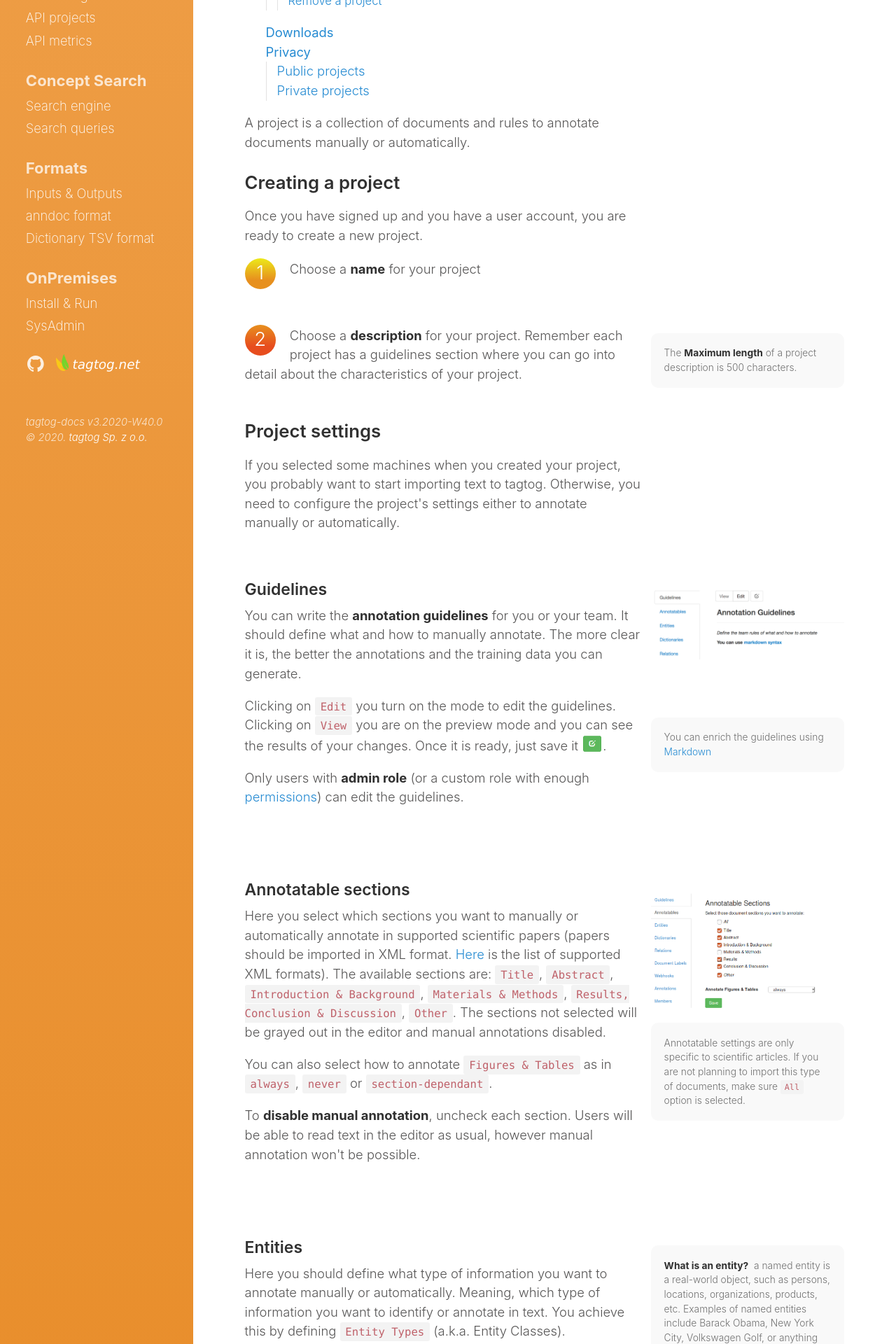
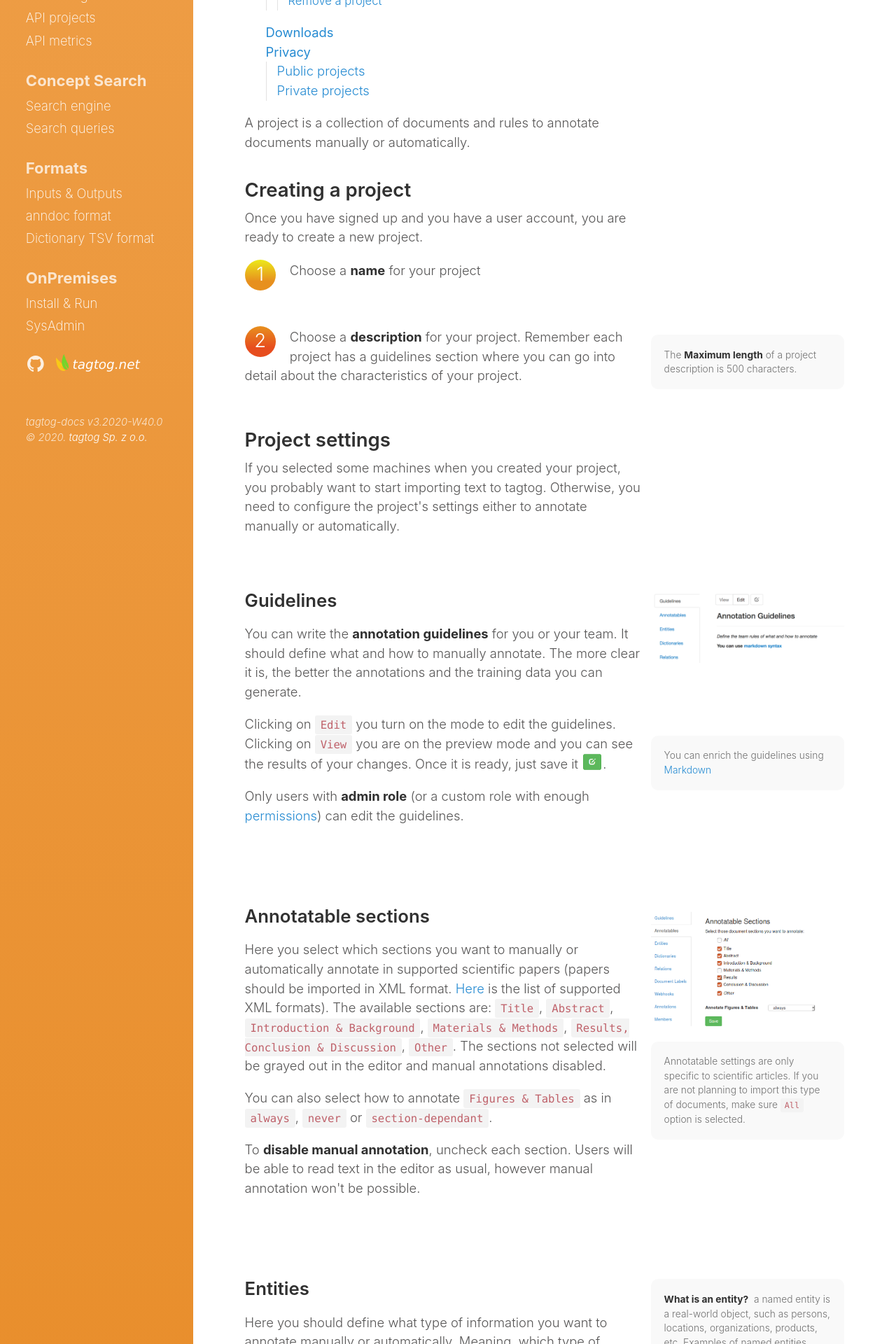
Before and after one commit to tagtogorg/tagtog-doc, a Jekyll site: the page built from projects.md, in a window 1280 px wide. Shown: the part 887-2807 px from the top of the page at 70% size. Built offline with Jekyll 4.4.1, drawn with Linux system fonts in a browser that asks for light colours; nearby versions of some CDN libraries; some of the changed text lies outside the part shown.

Commit message:
move headers one level up

```diff
--- a/projects.md
+++ b/projects.md
@@ -7,7 +7,7 @@ id: projects
 
 <div class="two-third-col">
   <p>A project is a collection of documents and rules to annotate documents manually or automatically.</p>
-  <h3>Creating a project</h3>
+  <h2>Creating a project</h2>
   <p>Once you have signed up and you have a user account, you are ready to create a new project.</p>
   <p class="numbered-item"><span class="number-1">1</span>Choose a <strong>name</strong> for your project</p><br>
 </div>
@@ -22,7 +22,7 @@ id: projects
 
 
 <div class="two-third-col">
-  <h3>Project settings</h3>
+  <h2>Project settings</h2>
   <p>If you selected some machines when you created your project, you probably want to start importing text to tagtog. Otherwise, you need to configure the project's settings either to annotate manually or automatically.</p>
 </div>
 <div class="one-third-col">
@@ -31,7 +31,7 @@ id: projects
 
 <div class="page-subsection">
   <div class="two-third-col">
-    <h4>Guidelines</h4>
+    <h3>Guidelines</h3>
     <p>You can write the <strong>annotation guidelines</strong> for you or your team. It should define what and how to manually annotate. The more clear it is, the better the annotations and the training data you can generate.</p>
   </div>
   <div class="one-third-col">
@@ -52,7 +52,7 @@ id: projects
 
 <div class="page-subsection">
   <div class="two-third-col">
-    <h4>Annotatable sections</h4>
+    <h3>Annotatable sections</h3>
     <p>Here you select which sections you want to manually or automatically annotate in supported scientific papers (papers should be imported in XML format. <a title="tagtog - XML supported input types" href="ioformats.html#files">Here</a> is the list of supported XML formats). The available sections are: <code>Title</code>, <code>Abstract</code>, <code>Introduction & Background</code>, <code>Materials & Methods</code>, <code>Results, Conclusion & Discussion</code>, <code>Other</code>. The sections not selected will be grayed out in the editor and manual annotations disabled.</p>
     <p>You can also select how to annotate <code>Figures & Tables</code> as in <code>always</code>, <code>never</code> or <code>section-dependant</code>.</p>
     <p>To <strong>disable manual annotation</strong>, uncheck each section. Users will be able to read text in the editor as usual, however manual annotation won't be possible.</p>
@@ -66,7 +66,7 @@ id: projects
 </div>
 <div class="page-subsection">
   <div class="two-third-col">
-    <h4>Entities</h4>
+    <h3>Entities</h3>
     <p>Here you should define what type of information you want to annotate manually or automatically. Meaning, which type of information you want to identify or annotate in text. You achieve this by defining <code>Entity Types</code> (a.k.a. Entity Classes).</p>
     {% include image.html name="settings-entities-types.PNG" caption="You define entity types from the user interface"%}
   </div>
@@ -90,7 +90,7 @@ id: projects
 </div>
 <div class="page-subsection">
   <div class="two-third-col">
-    <h4>Dictionaries</h4>
+    <h3>Dictionaries</h3>
     <p>As soon as you create one entity type, this will appear in the <code>Dictionaries</code> panel. Each entity type can have associated one or more dictionaries (<a href="/dictionary-format.html">Dictionary format</a>). From here you can upload, replace or download dictionaries.</p>
     {% include image.html name="settings-dictionaries.PNG" caption="Once you have created a dictionary, you can upload/replace or download the dictionary file"%}
     <p>As an example of dictionary, let's use the entity type <code>vehicleModel</code>. For example, <code>Volkswagen Golf 7</code>, <code>Golf Mk7</code> and <code>Golf VII</code> all identify the same canonical or unique object, this object can be identified with an ID, e.g.: <code>VWGOLF7</code>. Let's create our entry in the dictionary:</p>
@@ -125,7 +125,7 @@ id: projects
 
 <div class="page-subsection">
   <div class="two-third-col">
-    <h4>Relations</h4>
+    <h3>Relations</h3>
     <p>You can <strong> annotate relations</strong> in text. For that you must first create a new <code>Relation Type</code> by clicking the <code>New Relation Type</code> button. After just choose two Entity Types, those types you want to identify relations for. Optionally you can add a <code>description</code> for the relation. For example, a new relation type between vehicle parts and vehicle models.</p>
   </div>
   <div class="one-third-col">
@@ -143,7 +143,7 @@ id: projects
 
 <div class="page-subsection">
   <div class="two-third-col">
-    <h4>Document labels</h4>
+    <h3>Document labels</h3>
     <p>Labels used to mark the documents or text you import. It is another type of annotation, but affecting the whole document.</p>
     <p>To create a new Document Label, click on the button <code>New Document Label</code>. Then, write a <code>name</code> for the label (required), <code>type</code> (required) and <code>description</code> (optional).</p>
     <p>You can create different types of Document Labels:</p>
@@ -188,7 +188,7 @@ id: projects
 
 <div class="page-subsection">
   <div class="two-third-col">
-    <h4>Entity labels</h4>
+    <h3>Entity labels</h3>
     <p>Labels used to add attributes to existing entities. It is usual some attributes make sense only to some entity types (e.g. gender for person, not for city), you can assign an entity label to one specific entity type or all entity types.</p>
     <p>To create a new Entity Label, click on the button <code>New Document Label</code>. Then, write a <code>name</code> for the label (required), <code>type</code> (required), <code>entity type</code> you want to assign the label to (required), and a <code>description</code> (optional).</p>
     <p>You can create different types of Entity Labels:</p>
@@ -230,7 +230,7 @@ id: projects
 
 <div class="page-subsection">
   <div class="two-third-col">
-    <h4>Webhooks</h4>
+    <h3>Webhooks</h3>
     <p>The webhooks are useful to integrate tagtog within your system. Only users with the role <code>admin</code> (or a custom role with enough <a href="collaboration.html#permissions" title="tagtog - Permissions">permissions</a>) can see/edit these project settings.</p>
     <p>You can define webhooks to notify automatically an external system after a specific event in tagtog or API.</p>
     <p>These events are:</p>
@@ -309,8 +309,8 @@ id: projects
 </div>
 <div class="page-subsection">
   <div class="two-third-col">
-    <h4>Annotations</h4>
-    <h5>Pre-annotations</h5>
+    <h3>Annotations</h3>
+    <h4>Pre-annotations</h4>
     <p>These are the annotations that are created automatically while you are manually annotating a document. For example, if you annotate the gene: <code>BRA2</code>. All the mentions of <code>BRA2</code> in this text will be automatically annotated (<a href="/webeditor.html#pre-annotations">more information on pre-annotations</a>).</p>
     <p>In this panel you can decide which are the <strong>default settings</strong> for pre-annotations: pre-selections, pre-deselections and their case sensitivity. You can always change these settings on the web editor for specific documents.</p>
   </div>
@@ -320,7 +320,7 @@ id: projects
     </div>
   </div>
   <div class="two-third-col">
-    <h5>Machine Learning (tagtog ML)</h5>
+    <h4>Machine Learning (tagtog ML)</h4>
     <p>Each time you press the button <code>Confirm</code> in the annotation editor, in the background, <strong>a tagtog machine learning model is being trained with all the project documents confirmed</strong>. Next time you upload a new document, this model can predict new annotations based on this model. You can remove or add new annotations to continue training the model and get more accurate results.</p>
     <p>If activated, tagtog machine learning will start annotating automatically from the first document confirmed. <strong>No deployments or complex configurations are required</strong>, just by annotating you can train a use a tagtog machine learning model.</p>
     <p>If you don't want to use tagtog machine learning, deactivate this option.</p>
@@ -330,7 +330,7 @@ id: projects
     <div class="message">Automatic annotations with <strong>dictionaries</strong> will work with machine learning either activated or deactivated</div>
   </div>
   <div class="two-third-col">
-    <h5>PDF</h5>
+    <h4>PDF</h4>
     <p>Check this option to annotate directly over the native PDF document. This web interface only works with PDF files. If this option is unchecked, only the plain text stripped from the PDF is annotatable.</p>
     <p>Take into consideration that if the PDF file is imported with the option unchecked, only the plain text version will be available for annotation. If you import the file with this option checked, both versions will be available: the native PDF annotation and the plain text annotation when the option is unchecked.</p>
     <p>Find more information of the PDF annotation tool <a title="tagtog - PDF annotation tool" href="/pdf-annotation-tool.html">here</a>.</p>
@@ -342,7 +342,7 @@ id: projects
 
 <div class="page-subsection">
   <div class="two-third-col">
-    <h4>Members</h4>
+    <h3>Members</h3>
 
     <p>In this panel, project admins (or a custom role with enough <a href="collaboration.html#permissions" title="tagtog - Permissions">permissions</a>) can invite and manage project members. All added project members will be able to collaborate in the same project-scoped annotation task. <a href="/collaboration.html">See for more info about roles and collaborative annotation</a>.</p>
 
@@ -350,7 +350,7 @@ id: projects
   </div>
 
   <div class="two-third-col">
-  <h5>Invite members to your project</h5>
+  <h4>Invite members to your project</h4>
 
   <p>To <strong>add a new member</strong>: 1) simply write the tagtog username, or their email associated to their tagtog account, or any email address (for those who don't have an account in tagtog yet) in the input box, 2) choose the role, and 3) click on <kbd>Add Member</kbd>. Once added, those emails who don't have an account at tagtog yet, will receive a link to create an account and join the project. Already existing users will receive an email notification.</p>
 
@@ -359,7 +359,7 @@ id: projects
 
 
   <div class="two-third-col">
-  <h5>Delete members from your project</h5>
+  <h4>Delete members from your project</h4>
 
   <p>To delete an existing project member (or project team) just click on its associated removal button <kbd>x</kbd>. You will be prompted in a 2nd-step dialog to confirm that you do want to delete the project member.</p>
 
@@ -370,7 +370,7 @@ id: projects
 
 
   <div class="two-third-col">
-    <h5>Task distribution (document assignment)</h5>
+    <h4>Task distribution (document assignment)</h4>
     <p>With this feature, you can <strong>automatically distribute (assign) uploaded documents to selected project members</strong>. For example, if you choose that each document is assigned to 1 single annotator, every uploaded document will be randomly assigned to only one of the annotators. Otherwise, for example, if you choose 2 annotators, every uploaded document will be randomly assigned to 2 annotators; that is, every document will have to be annotated by at least 2 annotators. You can choose between different flows to annotate documents in your group. Find <a title="tagtog - Annotation flows" href="collaboration.html#annotation-flows">here</a> the options.</p>
 
     <p>Annotating the same document by 2 or more members is recommended to increase the overall quality of your annotation project. Using it, tagtog compares the annotations from different annotators to calculate their level of agreement (<a title="tagtog - Inter-annotator agreement" href="collaboration.html#iaa-inter-annotator-agreement">inter-annotator agreement</a>) automatically, a good indicator of quality. For more information about quality management at tagtog, go <a title="tagtog - Quality Management" href="collaboration.html#quality-management">here</a>.</p>
@@ -399,11 +399,11 @@ id: projects
 
  <div class="page-subsection">
   <div class="two-third-col">
-    <h4>Requirements</h4>
+    <h3>Requirements</h3>
     <p>Here you can set data requirements for your annotation tasks. These are enforced by tagtog to ensure your annotations comply with your data quality policies.</p>
     <p>Only users with the role <code>admin</code> can see/edit these project settings.</p>
     <p>There are different types of requirements available:</p>
-    <h5>Required labels on file upload</h5>
+    <h4>Required labels on file upload</h4>
     <p>You can <a title="Upload files with predefined document lables" href="documents.html#upload-files-with-predefined-document-labels">upload files with predefined document labels</a>. By default, no document label is selected. You can select one or more document labels if you want to ensure that always a file is uploaded using the GUI, these labels are defined.</p>
 
   </div>
@@ -418,17 +418,17 @@ id: projects
 
 <div class="page-subsection">
   <div class="two-third-col">
-    <h4>Admin</h4>
+    <h3>Admin</h3>
     <p>Only users with the role <code>admin</code> can see/edit these project settings.</p>
-    <h5>Export settings</h5>
+    <h4>Export settings</h4>
     <p>Export the project's settings (entity types, relation types, entity labels, document labels, etc.) as a JSON file to reuse as a template on new projects.</p>
-    <h5>Import settings</h5>
+    <h4>Import settings</h4>
     <p>Import another project's settings. <strong>This will overwrite your current settings and remove all your project's documents</strong>. This should be applied solely on new projects.</p>
-    <h5>Edit Project Description</h5>
+    <h4>Edit Project Description</h4>
     <p>You can change the description of your project at any moment. Just type the new description and click on Save.</p>
-    <h5>Change Privacy Settings</h5>
+    <h4>Change Privacy Settings</h4>
     <p>Switch your <a title="tagtog - Public projects" href="projects.html#public-projects">public project</a> to <a title="tagtog - Private projects" href="projects.html#private-projects">private project</a> or the other way around.</p>
-    <h5>Remove a project</h5>
+    <h4>Remove a project</h4>
     <p>To remove a project, go to its <i>Settings > Admin</i>. Click on the <code>Delete Project</code> button. Please notice that removing a project will remove all the documents within the project.</p>
 
   </div>
@@ -443,7 +443,7 @@ id: projects
 
 <div class="two-third-col" markdown="1">
 
-### Downloads
+## Downloads
 
 Your project has also a tab _"Downloads"_ to... download stuff 😉. Depending on your role in the project, and whether the project is public or private, you will see different actionable buttons.
 
@@ -459,14 +459,14 @@ Other download actions are also available, including a reference to [download do
 </div>
 
 <div class="two-third-col" >
-  <h3>Privacy</h3>
+  <h2>Privacy</h2>
   <p>Projects in tagtog are either public or private. You can change your private project to public or your public project to private in the <a href="projects.html#admin" title="tagtog - Admin settings">Admin Settings</a> of your project.</p>
-  <h4>Public projects</h4>
-  <p>Public projects {% include inline-image.html name="globe.png" width="20" %} are <strong>open projects</strong>. Share your data with the entire world (Cloud) or across your organization (on-Premises). Give to your dataset <strong>transparency and visibility</strong>. It is also a good opportunity to attract other people to collaborate with you to build or maintain open datasets. In public projects: </p>
+  <h3>Public projects</h3>
+  <p>Public projects {% include inline-image.html name="globe.png" width="20" %} are <strong>open projects</strong>. Share your data with the entire world (Cloud) or across your organization (OnPremises). Give to your dataset <strong>transparency and visibility</strong>. It is also a good opportunity to attract other people to collaborate with you to build or maintain open datasets. In public projects: </p>
   <p class="list-item"><span class="list-item-1"></span>Anyone can see its documents and annotations (read-only).</p>
   <p class="list-item"><span class="list-item-2"></span>Only registered users can download documents or annotations using the UI or the <a href="API_documents_v1.html" title="tagtog - API docs">API</a>.</p>
   <p class="list-item"><span class="list-item-3"></span>Only the project members can make changes.</p>
-  <h4>Private projects</h4>
+  <h3>Private projects</h3>
   <p>In private projects {% include inline-image.html name="lock.png" width="20" %}, documents and annotations are kept private:</p>
   <p class="list-item"><span class="list-item-1"></span>Each private project is only visible to its members.</p>
   <p class="list-item"><span class="list-item-2"></span>Only project members can make changes.</p>
@@ -474,7 +474,7 @@ Other download actions are also available, including a reference to [download do
 
 </div>
 <div class="one-third-col">
-  {% include message.html message="For <strong>on-Premises</strong> installations, only those users with accounts in the tagtog instance can see or download documents or annotations from public projects. Only the members of the project can perform changes." %}
+  {% include message.html message="For <strong>OnPremises</strong> installations, only those users with accounts in the tagtog instance can see or download documents or annotations from public projects. Only the members of the project can perform changes." %}
 
   {% include message.html message='The default <strong>license</strong> for public projects is <a title="Creative Commons - Creative Commons: Attribution 4.0 International (CC BY 4.0)" href="https://creativecommons.org/licenses/by/4.0/">Creative Commons: Attribution 4.0 International (CC BY 4.0)</a>. You can always change it directly in the guidelines of your project.' %}
 </div>
```
